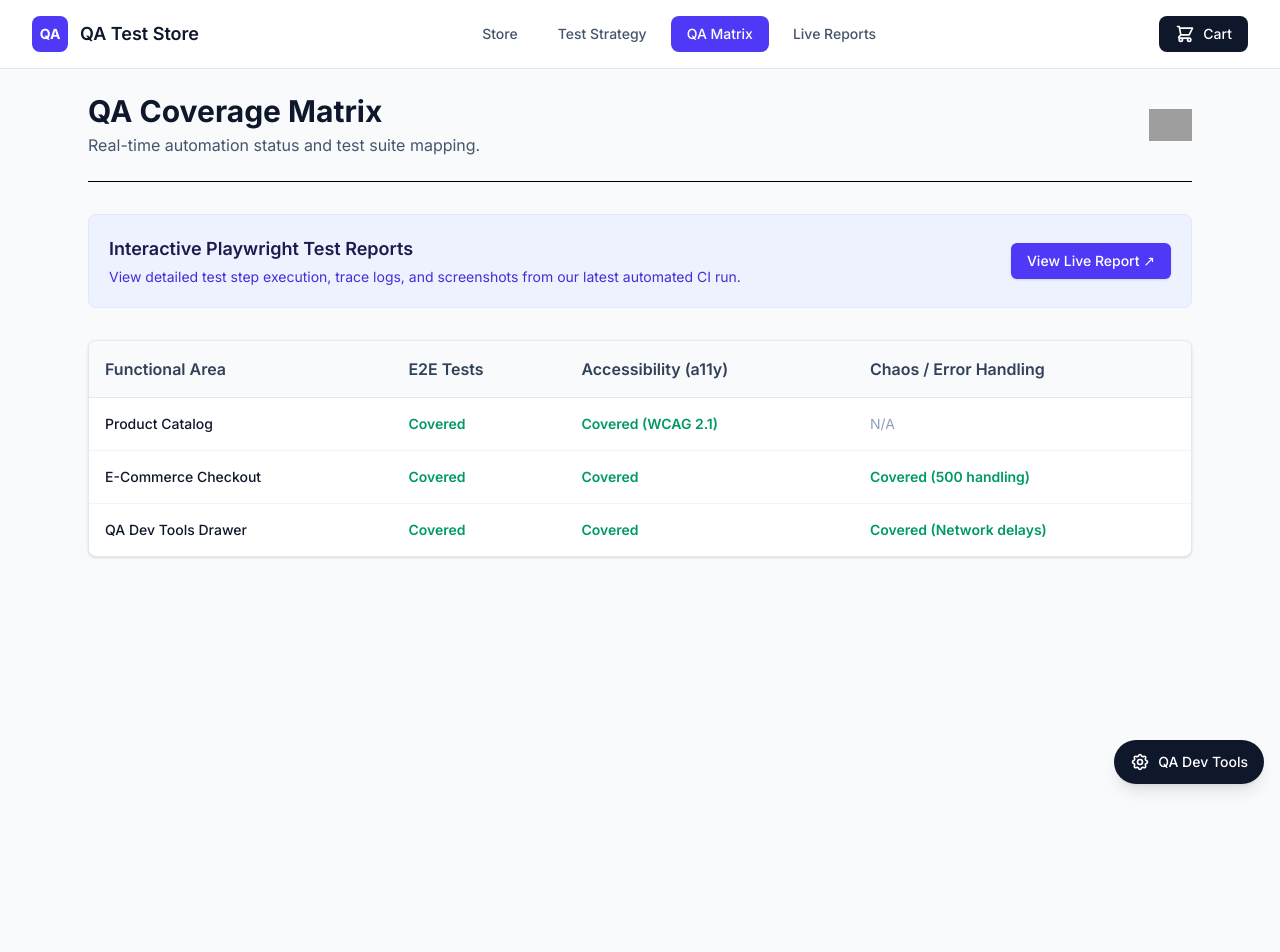
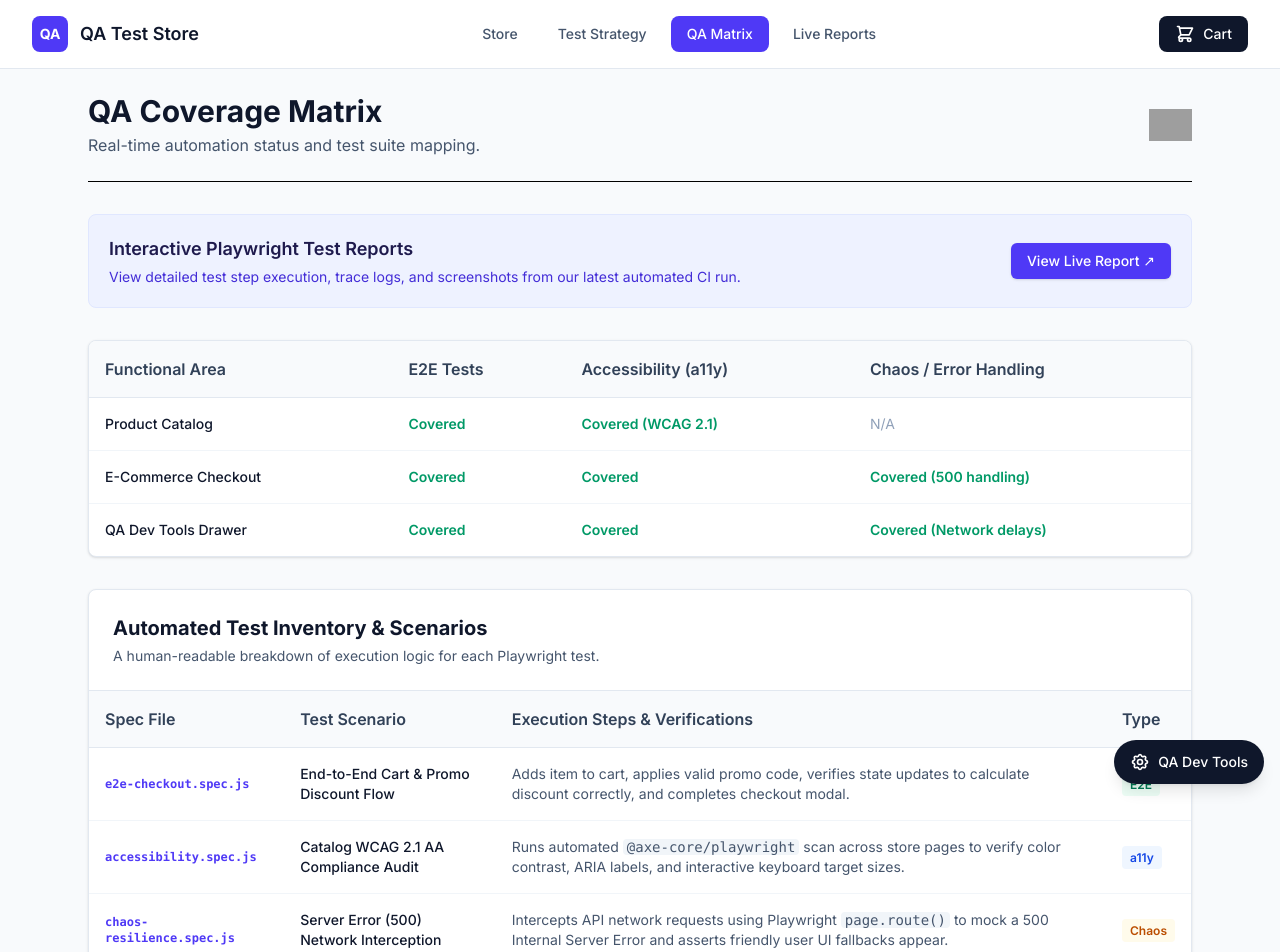
Before and after one commit to hartonc09/qa-automation-portfolio, a React (Vite) app: page /qa-matrix in a window 1280 px wide. Shown: the top 952 px of the page. Before the commit the page ends 800 px from the top, so only its background shows below. Built offline with nearby package versions, Linux system fonts and the light colour scheme; grey boxes are pictures that could not be loaded.

Commit message:
feat: add automated test inventory table to QA Matrix

```diff
--- a/src/pages/QAMatrix.jsx
+++ b/src/pages/QAMatrix.jsx
@@ -76,6 +76,50 @@ export default function QAMatrix() {
           </tbody>
         </table>
       </div>
+
+      {/* Detailed Automated Test Cases Section */}
+      <div className="bg-white rounded-lg shadow border border-slate-200 overflow-hidden mt-8">
+        <div className="p-6 border-b border-slate-200">
+          <h2 className="text-xl font-bold text-slate-900">Automated Test Inventory & Scenarios</h2>
+          <p className="text-sm text-slate-600 mt-1">A human-readable breakdown of execution logic for each Playwright test.</p>
+        </div>
+        <table className="w-full text-left border-collapse">
+          <thead className="bg-slate-50 border-b border-slate-200">
+            <tr>
+              <th className="p-4 font-semibold text-slate-700">Spec File</th>
+              <th className="p-4 font-semibold text-slate-700">Test Scenario</th>
+              <th className="p-4 font-semibold text-slate-700">Execution Steps & Verifications</th>
+              <th className="p-4 font-semibold text-slate-700">Type</th>
+            </tr>
+          </thead>
+          <tbody className="divide-y divide-slate-100 text-sm text-slate-600">
+            <tr>
+              <td className="p-4 font-mono text-xs text-indigo-600 font-semibold">e2e-checkout.spec.js</td>
+              <td className="p-4 font-medium text-slate-900">End-to-End Cart & Promo Discount Flow</td>
+              <td className="p-4">
+                Adds item to cart, applies valid promo code, verifies state updates to calculate discount correctly, and completes checkout modal.
+              </td>
+              <td className="p-4"><span className="px-2 py-1 bg-emerald-50 text-emerald-700 rounded text-xs font-semibold">E2E</span></td>
+            </tr>
+            <tr>
+              <td className="p-4 font-mono text-xs text-indigo-600 font-semibold">accessibility.spec.js</td>
+              <td className="p-4 font-medium text-slate-900">Catalog WCAG 2.1 AA Compliance Audit</td>
+              <td className="p-4">
+                Runs automated <code className="bg-slate-100 px-1 rounded">@axe-core/playwright</code> scan across store pages to verify color contrast, ARIA labels, and interactive keyboard target sizes.
+              </td>
+              <td className="p-4"><span className="px-2 py-1 bg-blue-50 text-blue-700 rounded text-xs font-semibold">a11y</span></td>
+            </tr>
+            <tr>
+              <td className="p-4 font-mono text-xs text-indigo-600 font-semibold">chaos-resilience.spec.js</td>
+              <td className="p-4 font-medium text-slate-900">Server Error (500) Network Interception</td>
+              <td className="p-4">
+                Intercepts API network requests using Playwright <code className="bg-slate-100 px-1 rounded">page.route()</code> to mock a 500 Internal Server Error and asserts friendly user UI fallbacks appear.
+              </td>
+              <td className="p-4"><span className="px-2 py-1 bg-amber-50 text-amber-700 rounded text-xs font-semibold">Chaos</span></td>
+            </tr>
+          </tbody>
+        </table>
+      </div>
     </div>
   );
 }
```
